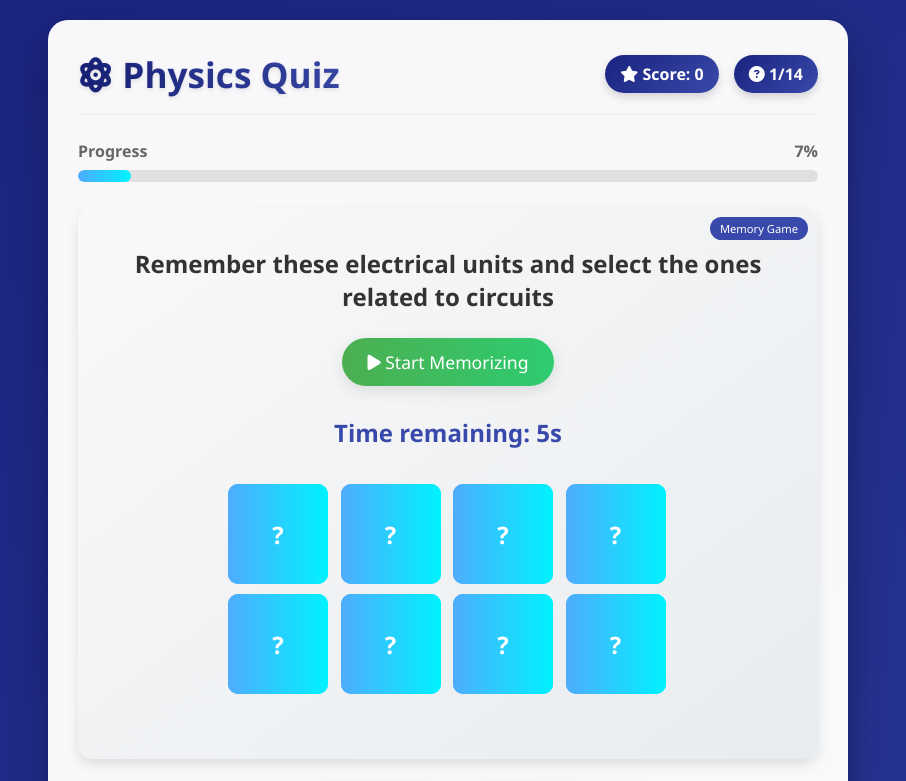
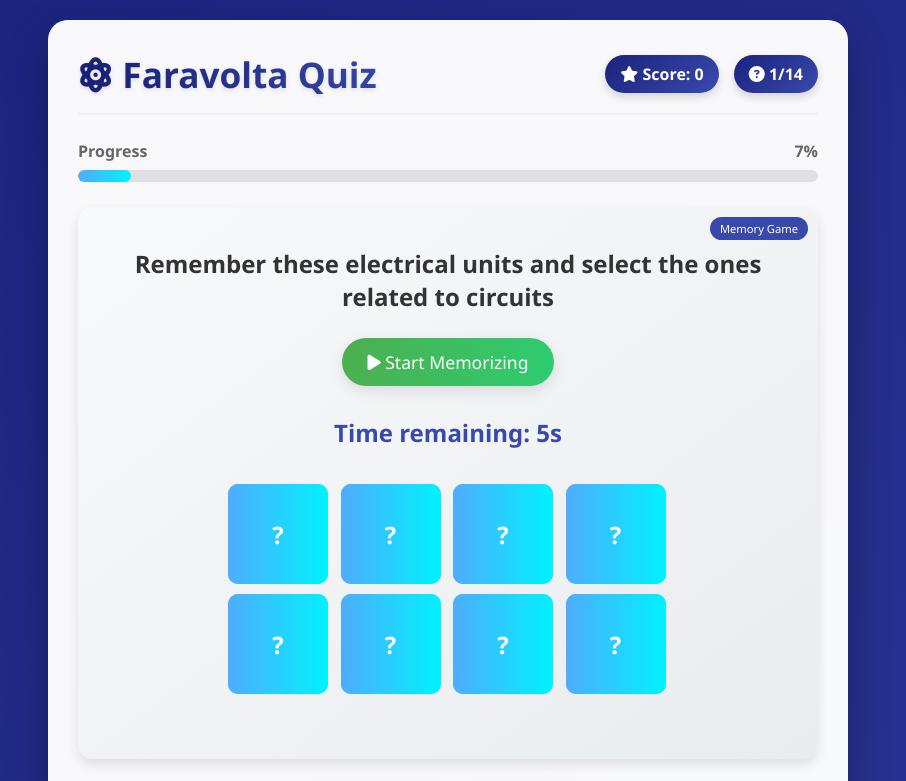
Before and after one commit to neebulaa/physics-quiz, a plain HTML site: page index.html in a window 1280 px wide. Shown: the top 781 px of the page, without its empty margins (192-1098 px from the left). Drawn offline with Linux system fonts and the light colour scheme.

Commit message:
fix: change name to brand

```diff
--- a/index.html
+++ b/index.html
@@ -3,7 +3,7 @@
 <head>
     <meta charset="UTF-8">
     <meta name="viewport" content="width=device-width, initial-scale=1.0">
-    <title>Physics Circuit & Flux Quiz</title>
+    <title>Faravolta Quiz</title>
     <link rel="stylesheet" href="https://cdnjs.cloudflare.com/ajax/libs/font-awesome/6.4.0/css/all.min.css">
     <link rel="stylesheet" href="style.css">
 </head>
@@ -13,7 +13,7 @@
         <div class="splash-logo">
             <i class="fas fa-atom"></i>
         </div>
-        <div class="splash-text">Physics Circuit & Flux Quiz</div>
+        <div class="splash-text">Faravolta</div>
         <div class="splash-progress">
             <div class="splash-progress-bar" id="splash-progress"></div>
         </div>
@@ -23,7 +23,7 @@
     <!-- Main Quiz Content -->
     <div class="container">
         <div class="header">
-            <h1><i class="fas fa-atom"></i> Physics Quiz</h1>
+            <h1><i class="fas fa-atom"></i> Faravolta Quiz</h1>
             <div class="stats">
                 <div class="stat-box"><i class="fas fa-star"></i> Score: <span id="score">0</span></div>
                 <div class="stat-box"><i class="fas fa-question-circle"></i> <span id="question-number">1</span>/<span id="total-questions">15</span></div>
```
